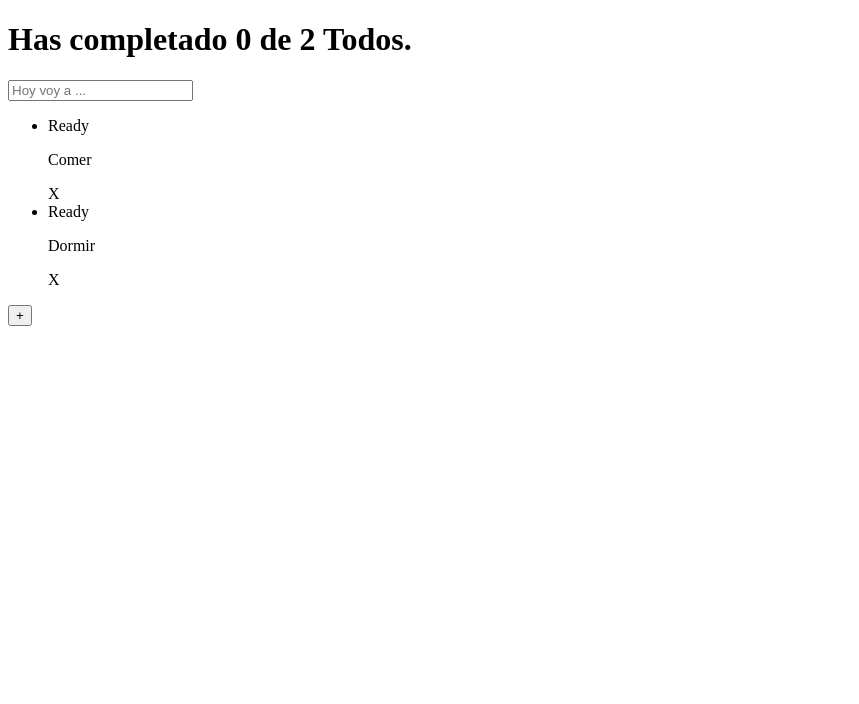
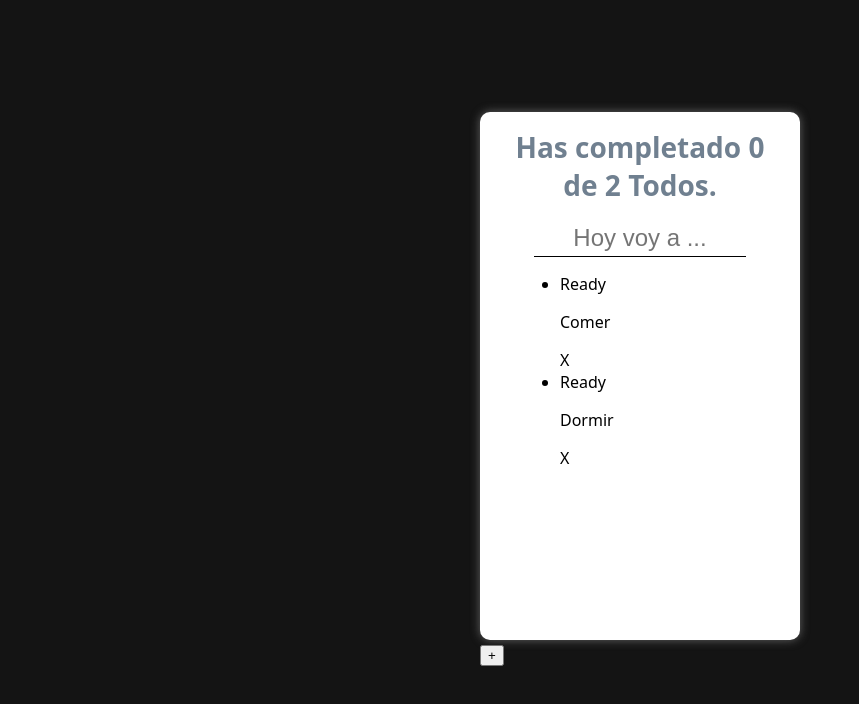
Before and after one commit to Gtifaro/Tasker, a React (Create React App) app: page / in a window 1280 px wide. Shown: the top 704 px of the page, without its empty margins (0-859 px from the left). Built offline with nearby package versions, Linux system fonts and the light colour scheme.

Commit message:
Add Styles

```diff
--- a/src/App.js
+++ b/src/App.js
@@ -4,6 +4,7 @@ import {TodoSearch} from "./components/TodoSearch";
 import {TodoList} from "./components/TodoList";
 import {TodoItem} from "./components/TodoItem";
 import {AddTodo} from "./components/AddTodo";
+import "./styles/App.css";
 
 function App() {
 
@@ -14,6 +15,8 @@ function App() {
 
   return (
     <React.Fragment>
+      <div className="container">
+        <div className="content">
           <TodoCounter todos={Todos} />
           <TodoSearch/>
           <TodoList>
@@ -22,6 +25,8 @@ function App() {
             ))}
           </TodoList>
           <AddTodo/>
+        </div>
+      </div>
     </React.Fragment>
   );
 }
--- a/src/components/TodoCounter.jsx
+++ b/src/components/TodoCounter.jsx
@@ -1,4 +1,5 @@
 import React from 'react';
+import "../styles/TodoCounter.css";
 
 function TodoCounter(props) {
     let x = 0;
@@ -7,10 +8,9 @@ function TodoCounter(props) {
         t.finished ? x++ : console.log(),
         y++
     ));
-    let finish = x;
     return (
         <React.Fragment>
-            <h1>Has completado {finish} de {y} Todos.</h1>
+            <h1 className='completed'>Has completado {x} de {y} Todos.</h1>
         </React.Fragment>
     );
 }
--- a/src/components/TodoList.jsx
+++ b/src/components/TodoList.jsx
@@ -1,11 +1,14 @@
 import React from 'react';
+import "../styles/TodoList.css";
 
 function TodoList(props) {
     return (
         <React.Fragment>
-            <ul>
-                {props.children}
-            </ul>
+            <div className='todolist'>
+                <ul>
+                    {props.children}
+                </ul>
+            </div>
         </React.Fragment>
     );
 }
--- a/src/components/TodoSearch.jsx
+++ b/src/components/TodoSearch.jsx
@@ -1,9 +1,10 @@
 import React from 'react';
+import "../styles/TodoSearch.css";
 
 function TodoSearch(props) {
     return (
         <React.Fragment>
-            <input placeholder='Hoy voy a ...'/>
+            <input className='search' placeholder='Hoy voy a ...'/>
         </React.Fragment>
     );
 }
--- /dev/null
+++ b/src/styles/App.css
@@ -0,0 +1,24 @@
+body{
+    margin: 0;
+    padding: 0;
+    overflow: hidden;
+}
+.container{
+    width: 100vw;
+    height: 100vh;
+    background-color: rgb(20, 20, 20);
+    display: inline-block;
+    font-family: system-ui, -apple-system, BlinkMacSystemFont, 'Segoe UI', Roboto, Oxygen, Ubuntu, Cantarell, 'Open Sans', 'Helvetica Neue', sans-serif;
+    margin: 0;
+    padding: 14vh 5vw;
+    box-sizing: border-box;
+}
+.content{
+    background-color: white;
+    width: 25vw;
+    height: 66vh;
+    margin: auto;
+    box-shadow: 0px 0px 10px rgb(100, 100, 100);
+    border-radius: 10px;
+    box-sizing: border-box;
+}
--- /dev/null
+++ b/src/styles/TodoCounter.css
@@ -0,0 +1,7 @@
+.completed{
+    margin: 0;
+    padding: 5%;
+    font-size: 1.75rem;
+    color: slategrey;
+    text-align: center;
+}
--- /dev/null
+++ b/src/styles/TodoList.css
@@ -0,0 +1,9 @@
+.todolist{
+    box-sizing: border-box;
+    display: block;
+    margin: auto;
+    padding: 0;
+    width: 75%;
+    height: 70%;
+    border-radius: 10px;
+}
--- /dev/null
+++ b/src/styles/TodoSearch.css
@@ -0,0 +1,11 @@
+.search{
+    margin: auto;
+    box-sizing: border-box;
+    width: 66%;
+    height: 7%;
+    display: block;
+    text-align: center;
+    font-size: 1.5rem;
+    border: none;
+    border-bottom: 1px solid black;
+}
```
Lines whose indentation alone changed are shown as unchanged.
